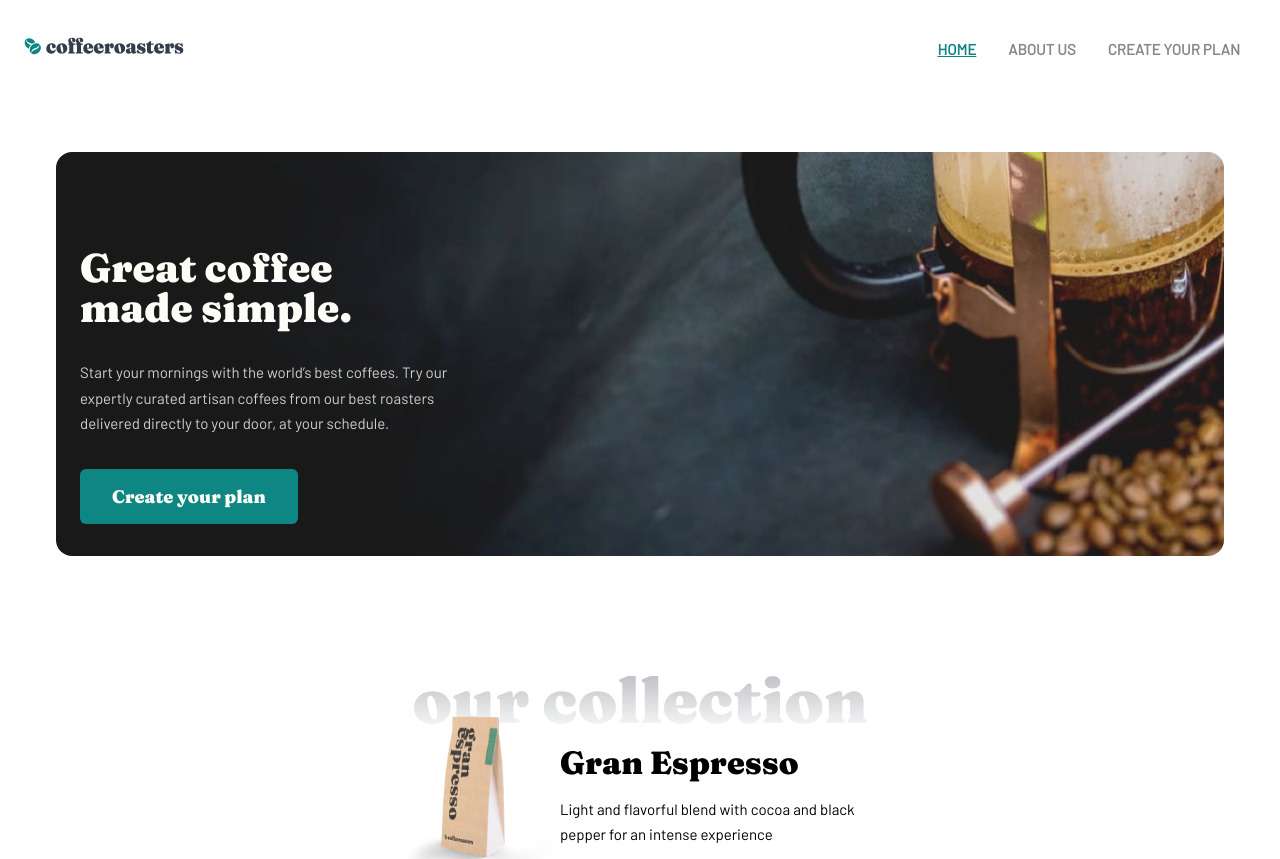
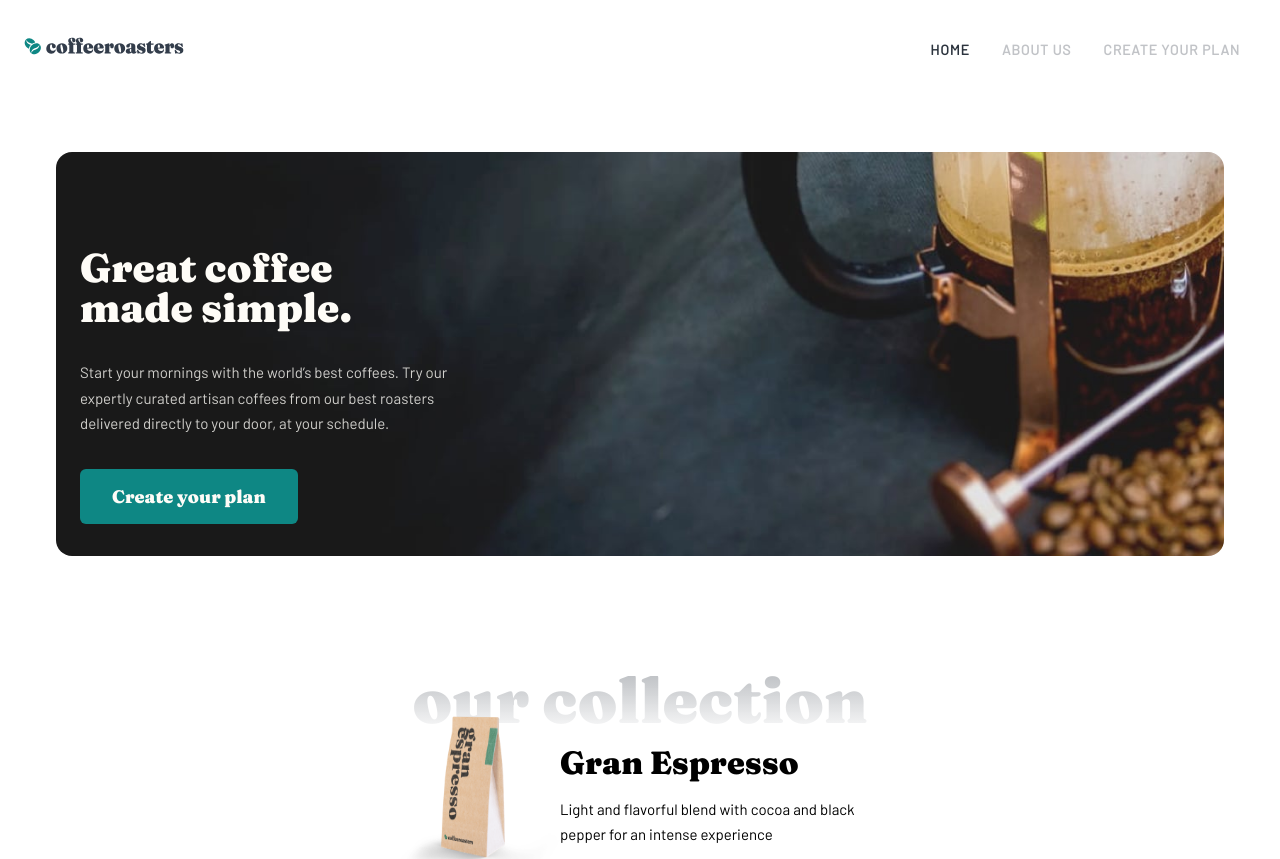
Before and after one commit to DrKlonk/fem-coffee, a Vue app: page / in a window 1280 px wide. Shown: the top 859 px of the page. Built offline with nearby package versions, Linux system fonts and the light colour scheme; what vue-window-size would draw is missing.

Commit message:
navbar styling

```diff
--- a/src/components/menu/NavBar.vue
+++ b/src/components/menu/NavBar.vue
@@ -38,14 +38,14 @@ export default {
   color: $color-dark-grey-blue;
   text-transform: uppercase;
   padding: 1rem;
-  font-size: 0.935rem;
-  font-weight: bold;
+  font-size: 0.875rem;
+  font-weight: 900;
   text-decoration: none;
-  color: $color-grey;
+  letter-spacing: 0.05rem;
+  color: rgba($color-grey, 0.5);
 
   &-active {
-    color: $color-cyan;
-    text-decoration: underline;
+    color: $color-dark-grey;
   }
   &:hover {
     color: $color-dark-grey;
```
